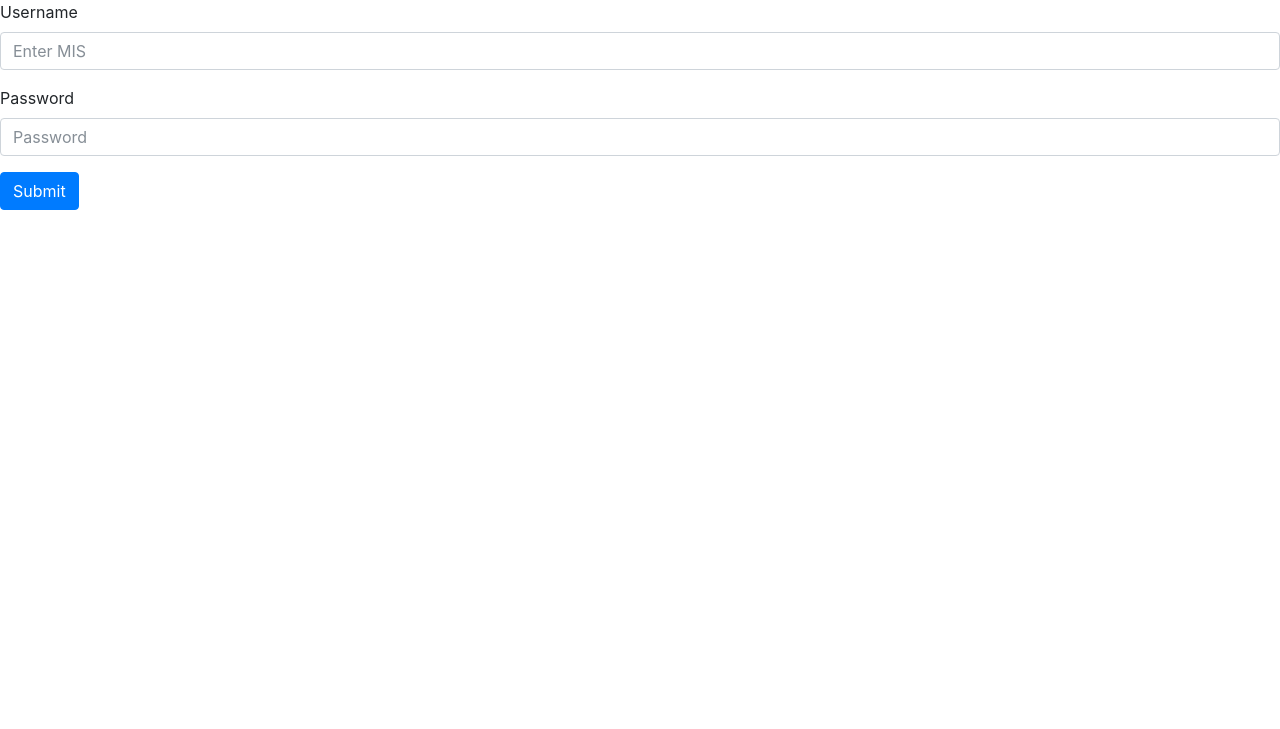
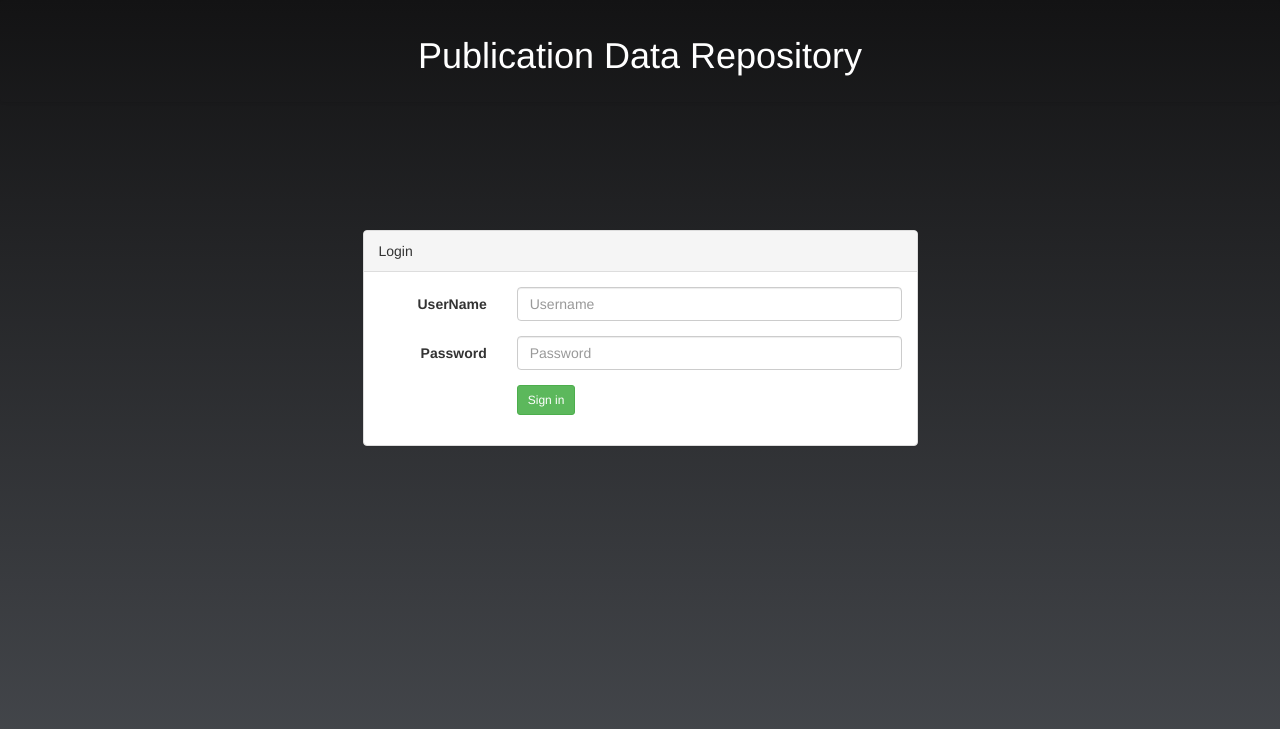
Before and after one commit to tejas0208/Publication-Data-Repository, a PHP site: page /final_login.php in a window 1280 px wide. Shown: the top 729 px of the page. Run offline with PHP 8.4, Linux system fonts and the light colour scheme; some libraries are stand-ins or nearby versions.

```diff
--- a/css/menu.css
+++ b/css/menu.css
@@ -7,6 +7,12 @@
 body {
 	font-family: 'Poppins', sans-serif;
 	background: #fafafa;
+	background: linear-gradient(#131314, #474a4f);
+	height: 100%;
+	margin: 0;
+	background-repeat: no-repeat;
+	background-attachment: fixed;
+	color: white;
 }
 
 p {
@@ -24,8 +30,15 @@ a, a:hover, a:focus {
 }
 
 .navbar {
+  background: linear-gradient(#131314, #474a4f);
+  height: 100%;
+  margin: 0;
+  background-repeat: no-repeat;
+  background-attachment: fixed;
+
+	color:white;
 	padding: 15px 10px;
-	background: #fff;
+	/*background: #fff;*/
 	border: none;
 	border-radius: 0;
 	box-shadow: 1px 1px 3px rgba(0, 0, 0, 0.1);
@@ -46,7 +59,8 @@ a, a:hover, a:focus {
 .logout {
 	float: right;
 }
-.logout .btn {
+.navbar .btn {
+	float: right;
 	font-size: 10pt;
 }
 .line {
@@ -245,3 +259,10 @@ a.article, a.article:hover {
 	background: #09585f;
   transform: scale(1.1);
 }
+.content {
+  background: linear-gradient(#131314, #474a4f);
+  height: 100%;
+  margin: 0;
+  background-repeat: no-repeat;
+  background-attachment: fixed;
+}
--- a/dashboard.php
+++ b/dashboard.php
@@ -1,5 +1,5 @@
 <?php
-	include('session.php');
+  include('session.php');
 ?>
 
 <!DOCTYPE html>
@@ -11,7 +11,7 @@
 		<meta http-equiv="X-UA-Compatible" content="IE=edge">
 		<meta name="viewport" content="width=device-width, initial-scale=1">
 		<title>
-			Dashboard | <?php echo $_SESSION['mis'] ?>
+			Dashboard | <?php echo $_SESSION['username'] ?>
 		</title>
 		<link rel="stylesheet" href="css/bootstrap.min.css">
 		<link rel="stylesheet" href="css/menu.css">
@@ -24,7 +24,7 @@
 
 		<div class="navbar">
       <div class="col-md-12">
-				Welcome, <?php echo $_SESSION['username'] ?>
+				<a href="dashboard.php">Welcome, <?php echo $_SESSION['username'] ?></a>
 				<div class = "logout">
 	        <a href="logout.php" class="btn btn-info btn-lg">
 	        	<span class="glyphicon glyphicon-log-out"></span> Log out
--- a/final_login.php
+++ b/final_login.php
@@ -29,10 +29,10 @@ if(isset($_POST['username']) && isset($_POST['password'])){
       $role = 'faculty';
       $level = 'normal';
     }
-    if ($username == "abhijit.comp" && $password == "helloworld") {
+    if ($username == "approver" && $password == "helloworld") {
         # code...
         $_SESSION['username'] = $username;
-        $_SESSION['level'] = "executive";
+        $_SESSION['level'] = "approver";
         $_SESSION['role'] = 'faculty';
 
         $db = new DB();
@@ -42,6 +42,8 @@ if(isset($_POST['username']) && isset($_POST['password'])){
           header("location:register.php");
         }
         else {
+          $result = mysqli_fetch_row($result);
+          $_SESSION['mis'] = $result[1];
           header("location:dashboard.php");
         }
 
@@ -69,37 +71,74 @@ if(isset($_POST['username']) && isset($_POST['password'])){
 }
 ?>
 
+<!DOCTYPE html>
+<html lang="en">
+	<head>
+		<meta http-equiv="Content-Type" content="text/html; charset=UTF-8">
+		<meta charset="utf-8">
+		<meta http-equiv="X-UA-Compatible" content="IE=edge">
+		<meta name="viewport" content="width=device-width, initial-scale=1">
+		<title>Publication Data Repo Login</title>
+			<link rel="stylesheet" href="css/menu.css">
+		<link rel="stylesheet" href="https://maxcdn.bootstrapcdn.com/bootstrap/3.3.7/css/bootstrap.min.css">
+		<link rel="stylesheet" href="css/login.css">
+		<script src="https://ajax.googleapis.com/ajax/libs/jquery/3.2.1/jquery.min.js"></script>
+		<script src="https://maxcdn.bootstrapcdn.com/bootstrap/3.3.7/js/bootstrap.min.js"></script>
+		<script src=js/authentication.js> </script>
+	</head>
+	<body class="login">
 
 
-<!doctype html>
-<html lang="en">
-  <head>
-    <!-- Required meta tags -->
-    <meta charset="utf-8">
-    <meta name="viewport" content="width=device-width, initial-scale=1, shrink-to-fit=no">
-
-    <!-- Bootstrap CSS -->
-    <link rel="stylesheet" href="css/bootstrap.min.css">
-    <link rel="stylesheet" href="css/login.css" />
-    <title>Publication Data Repository</title>
-  </head>
-  <body>
-    <form method="post" action="<?php echo htmlspecialchars($_SERVER["PHP_SELF"]);?>">
-    <div class="form-group">
-    <label for="username">Username</label>
-    <input type="text" name="username" class="form-control" id="username" aria-describedby="mis" placeholder="Enter MIS">
-    </div>
-    <div class="form-group">
-    <label for="pswd">Password</label>
-    <input type="password" name="password" class="form-control" id="pswd" placeholder="Password">
+		<div class="navbar">
+      <div class="col-md-12">
+        <h1 class="navheader">
+          Publication Data Repository
+        </h1>
+      </div>
     </div>
 
-    <button type="submit" class="btn btn-primary">Submit</button>
-  </form>
-    <!-- Optional JavaScript -->
-    <!-- jQuery first, then Popper.js, then Bootstrap JS -->
-    <script src="js/jquery-3.2.1.slim.min.js"></script>
-    <script src="js/popper.min.js"></script>
-    <script src="js/bootstrap.min.js"></script>
-  </body>
+		<div class="wrapper">
+			<div class="container" id="container">
+				<div class="row">
+				<form method="post" action="<?php echo htmlspecialchars($_SERVER["PHP_SELF"]);?>">
+					<div class="col-sm-offset-3 col-sm-6" id="loginBox">
+						<div class="panel panel-default">
+							<div class="panel-heading">
+								<span>Login</span>
+							</div>
+							<div class="panel-body form-horizontal">
+									<div id="genMsg" class="alert alert-danger hide">
+										Invalid UserName or Password
+									</div>
+									<div class="form-group">
+										<label for="username" class="col-sm-3 control-label">
+											UserName
+										</label>
+										<div class="col-sm-9">
+											<input class="form-control" id="username" name="username" placeholder="Username" required="" type="text">
+										</div>
+									</div>
+									<div class="form-group">
+										<label for="Password" class="col-sm-3 control-label">
+											Password
+										</label>
+										<div class="col-sm-9">
+											<input class="form-control" id="password" name="password" placeholder="Password" required="" type="password">
+										</div>
+									</div>
+									<div class="form-group last">
+										<div class="col-sm-offset-3 col-sm-6">
+											<button type="submit" class="btn btn-success btn-sm" name="submit" value="submit" id="btnSignIn" >
+												Sign in
+											</button>
+										</div>
+									</div>
+							</div>
+													</div>
+					</div>
+					</form>
+				</div>
+			</div>
+		</div>
+	</body>
 </html>
--- a/js/register.js
+++ b/js/register.js
@@ -19,4 +19,9 @@ $(document).ready(function() {
     });
     return false;
   });
+  var role = $("#role_id");
+  if(role.val() == 'student') {
+    var username = $("#username_id").val();
+    $("#mis_id").val(username).trigger("change");
+  }
 });
--- a/submissions.php
+++ b/submissions.php
@@ -29,8 +29,8 @@
 
 		<div class="navbar">
       <div class="col-md-12">
-				Welcome, <?php echo $_SESSION['username'] ?>
-				<div class = "logout">
+				<a href="dashboard.php">Welcome, <?php echo $_SESSION['username'] ?></a>
+		<div class = "logout">
 	        <a href="logout.php" class="btn btn-info btn-lg">
 	        	<span class="glyphicon glyphicon-log-out"></span> Log out
 	        </a>
```
Also changed, not shown: add_record.php (+3 -4 lines), assign_approver.php (+33 -7 lines), css/register.css (+15 -0 lines), register.php (+22 -12 lines), session.php (line endings or trailing spaces).
